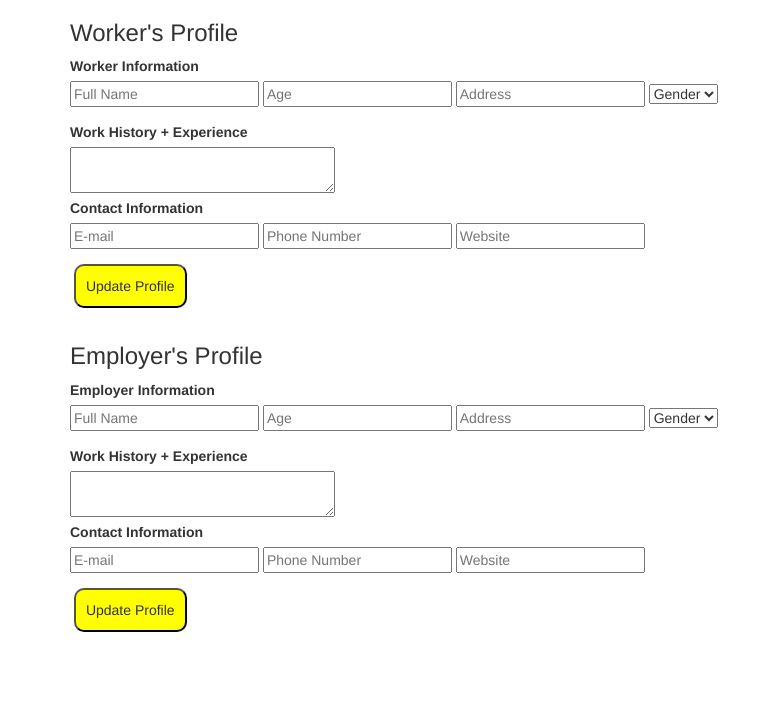
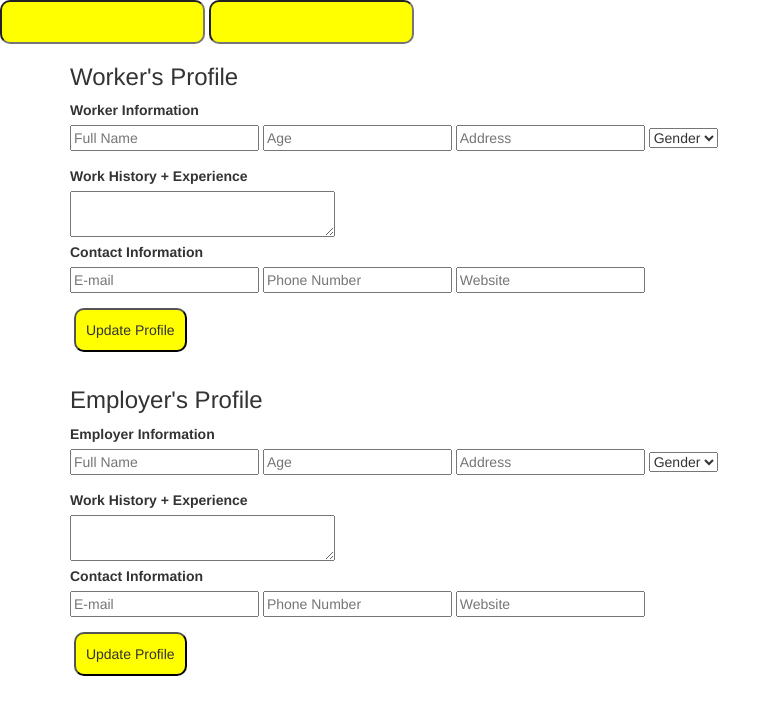
Before and after one commit to luckettj/Ux2, a plain HTML site: page index.html in a window 1280 px wide. Shown: the whole page, without its empty margins (0-781 px from the left). Drawn offline with nearby package versions, Linux system fonts and the light colour scheme.

Commit message:
clearfix, div's

```diff
--- a/index.html
+++ b/index.html
@@ -10,8 +10,17 @@
 
 <body>
 
+<div class="frontpage clearfix">
+	<div class="form-group portal">
+		<input class="button" href="NEW PAGE" class="WORK_button"/>
+	</div>
+	<div class="form-group portal">
+		<input class="button" href="NEW PAGE" class="HIRE_button"/>
+	</div>
+</div>
+
 <!-- Worker Profile Form -->
-<div id="worker_profile" class="container"/>
+<div id="worker_profile" class="container "/>
 <form class="form" action="http://174.129.248.23/brainstation/files/submittingforms.php" method="POST"/>
 	<h3>Worker's Profile</h3>
 
--- a/style.css
+++ b/style.css
@@ -1,6 +1,31 @@
+.clearfix:after {
+     visibility: hidden;
+     display: block;
+     font-size: 0;
+     content: " ";
+     clear: both;
+     height: 0;
+     }
+.clearfix { display: inline-block; }
+/* start commented backslash hack \*/
+* html .clearfix { height: 1%; }
+.clearfix { display: block; }
+/* close commented backslash hack */
+
 .button{
   margin: 0 0 0 0;
   padding: 10px;
   background-color: yellow;
   border-radius: 10px;
 }
+
+div .portal{
+  display: inline;
+  margin: 0;
+  padding: 0;
+}
+
+div .frontpage{
+  float: left;
+  width: 700px;
+}
```
Also changed, not shown: 1 other file.
